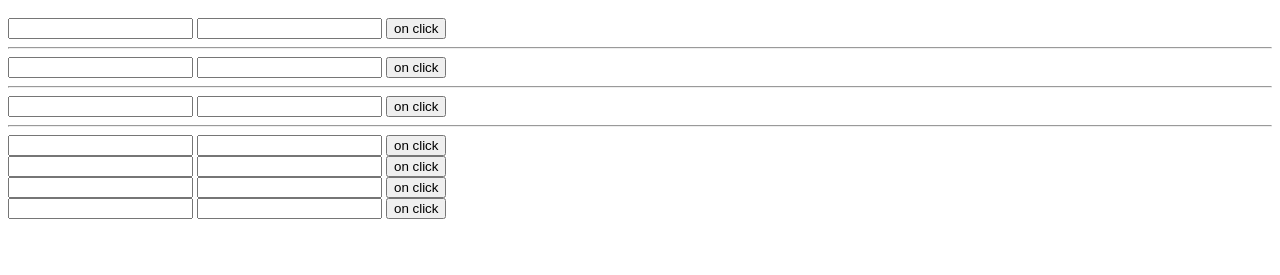
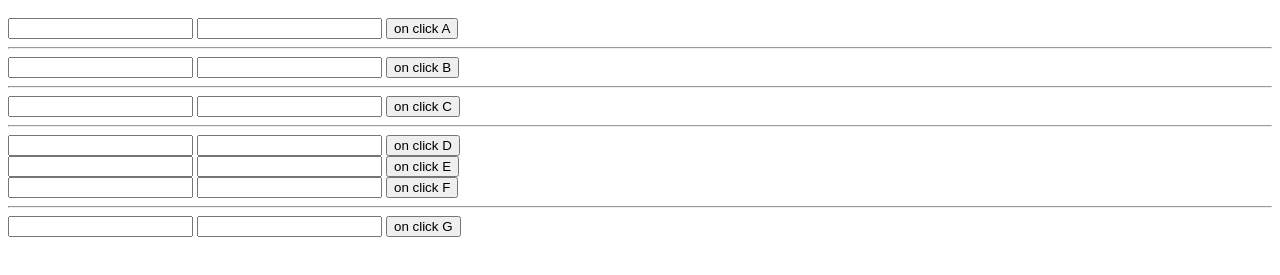
Before and after one commit to tasnim-reza/tiny-spa, a plain HTML site: page index.html in a window 1280 px wide. Shown: the part 363-638 px from the top of the page. Drawn offline with Linux system fonts and the light colour scheme.

Commit message:
resolving this keyword issues

```diff
--- a/app.js
+++ b/app.js
@@ -9,32 +9,35 @@ var ns = window.namespace('myApp');
 ns('parentControllerB', [], ['serviceA', function parentControllerB(serviceA) {
     console.log('parentControllerB loaded');
 
-    this.base = function () {
+    this.baseB = function () {
         serviceA.sayA();
-        console.log('parent controller base method called');
+        console.log('parent controller B base method called');
     }
 
 }]);
 
-ns('parentControllerA:parentControllerB', [], ['serviceA', function parentControllerA(serviceA) {
+ns('parentControllerA : parentControllerB', [], ['serviceA', function parentControllerA(serviceA) {
     console.log('parentControllerA loaded');
 
-    this.base = function () {
+    this.baseA = function () {
         serviceA.sayA();
-        console.log('parent controller base method called');
+        console.log('parent controller A base method called');
+        this.baseB();
     }
 
 }]);
 
-ns('controllerA:parentControllerA', [], ['serviceC', function controllerA(serviceC) {
+ns('controllerA : parentControllerA', [], ['serviceC', function controllerA(serviceC) {
+    var self = this;
     console.log('controller a loaded');
 
     serviceC.sayC();
 
-    this.base();
+    this.baseA();
 
     this.onclick = function () {
         console.log('fired, on click from controller A');
+        self.baseA();
     }
 }]);
 
@@ -45,24 +48,60 @@ ns('controllerB', [], ['serviceC', function controllerB(serviceC) {
     serviceC.sayC();
 }]);
 
-
-ns('parentControllerView:asView', [], ['serviceC', function parentControllerView(serviceC) {
+ns('parentController', [], ['serviceC', function parentControllerView(serviceC) {
     console.log('parentControllerView loaded');
 }]);
 
-ns('controllerC:parentControllerView', [], ['serviceC', function controllerB(serviceC) {
+ns('controllerC', [], ['serviceC', function controllerB(serviceC) {
     this.onclick = function () {
-        console.log('fired, on click  from controller B');
+        console.log('fired, on click  from controller C');
     }
     serviceC.sayC();
 }]);
 
-ns('controllerD:parentControllerView', [], ['serviceC', function controllerB(serviceC) {
+
+ns('controllerD', [], ['serviceC', function controllerD(serviceC) {
+    var counter = 0;
     this.onclick = function () {
-        console.log('fired, on click  from controller B');
+        console.log('fired, on click  from controller D');
+    }
+
+    this.base = function () {
+        counter++;
+        console.log('from base D ');
+    }
+
+    this.getCounter = function () {
+        return counter;
+    }
+
+    serviceC.sayC();
+}]);
+
+ns('controllerE', [], ['serviceC', function controllerE(serviceC) {
+    var self = this;
+    this.onclick = function () {
+        console.log('fired, on click  from controller E');
+        self.base();
     }
     serviceC.sayC();
 }]);
+
+ns('controllerF', [], ['serviceC', function controllerF(serviceC) {
+    this.onclick = function () {
+        console.log('fired, on click  from controller F : ' + this.getCounter());
+    }
+    serviceC.sayC();
+}]);
+
+
+ns('controllerG', [], ['serviceC', function controllerG(serviceC) {
+    this.onclick = function () {
+        console.log('fired, on click  from controller G');
+    }
+    serviceC.sayC();
+}]);
+
 
 ns('serviceC', [], ['serviceA', 'serviceB', function serviceC(serviceA, serviceB) {
     this.sayC = function () {
--- a/index.html
+++ b/index.html
@@ -20,7 +20,7 @@
         <input type="text" t-twoway-model="myModel" />
         <input type="text" t-model="myModel" />
         <label t-bind="myModel"></label>
-        <button t-click="onclick">on click</button>
+        <button t-click="onclick">on click A</button>
 
     </div>
     <hr />
@@ -28,7 +28,7 @@
         <input type="text" t-twoway-model="myModel" />
         <input type="text" t-model="myModel" />
         <label t-bind="myModel"></label>
-        <button t-click="onclick">on click</button>
+        <button t-click="onclick">on click B</button>
     </div>
 
     <hr />
@@ -36,7 +36,7 @@
         <input type="text" t-twoway-model="myModel" />
         <input type="text" t-model="myModel" />
         <label t-bind="myModel"></label>
-        <button t-click="onclick">on click</button>
+        <button t-click="onclick">on click C</button>
     </div>
 
     <hr />
@@ -44,28 +44,28 @@
         <input type="text" t-twoway-model="myModel" />
         <input type="text" t-model="myModel" />
         <label t-bind="myModel"></label>
-        <button t-click="onclick">on click</button>
+        <button t-click="onclick">on click D</button>
 
         <div t-controller="controllerE">
             <input type="text" t-twoway-model="myModel" />
             <input type="text" t-model="myModel" />
             <label t-bind="myModel"></label>
-            <button t-click="onclick">on click</button>
+            <button t-click="onclick">on click E</button>
         </div>
 
         <div t-controller="controllerF">
             <input type="text" t-twoway-model="myModel" />
             <input type="text" t-model="myModel" />
             <label t-bind="myModel"></label>
-            <button t-click="onclick">on click</button>
+            <button t-click="onclick">on click F</button>
         </div>
     </div>
-
+    <hr />
     <div t-controller="controllerG">
         <input type="text" t-twoway-model="myModel" />
         <input type="text" t-model="myModel" />
         <label t-bind="myModel"></label>
-        <button t-click="onclick">on click</button>
+        <button t-click="onclick">on click G</button>
     </div>
     <script src="src/http-service.js"></script>
     <script src="src/template-loader-service.js"></script>
--- a/src/t.js
+++ b/src/t.js
@@ -2,7 +2,7 @@
 
     var container = new Map();
 
-    var di = new IoC(container);
+    var di = new IoC(container, register);
     //register namespace to global
     window.namespace = namespace;
 
@@ -51,39 +51,49 @@
         //    }
         //};
 
-        return function register(serviceName, filesToBeLoaded, fn) {
+        return di.register;
+    }
+
+    function register(serviceName, filesToBeLoaded, fn) {
         var names = serviceName.split(':');
-            var funcName = names[0];
-            var viewParent = null, parent = null;
+        var funcName = names[0].trim();
+        var parent = null;
 
         if (names.length > 1) {
-                viewParent = names[1] === 'asView' ? names[0] : null;
-                parent = viewParent ? names[2] && names[2] : names[1];
+            parent = names[1].trim();
         }
 
-            if (Array.isArray(fn)) {
-                var service = fn.splice(fn.length - 1, 1)[0],
+        var service = fn && fn.splice(fn.length - 1, 1)[0],
             dependencies = fn;
 
         if (!container.has(funcName)) {
             container.set(funcName, {
                 service: service,
                 parent: parent,
-                        viewParent: viewParent,
+                viewParent: null,
                 dependencies: dependencies
             });
+        } else {
+            //comes here to override or register the callbak
+            var registeredItem = container.get(funcName);
+            if (service)
+                registeredItem.service = service;
+            if (parent)
+                registeredItem.parent = parent;
+            if (dependencies)
+                registeredItem.dependencies = dependencies;
         }
-            }
+
     };
-    }
 
 })(window);
 
 //di
-function IoC(container) {
+function IoC(container, register) {
     var viewParentCache = []; // this should be clear after route change
 
     function getInstance(funcName) {
+        // ToDo: have to think for lazy loaded controllers
         if (!container.has(funcName)) throw (funcName + ' Not found in container, please register first.');
         var referenedFunc = container.get(funcName);
 
@@ -118,6 +128,7 @@ function IoC(container) {
         return instance;
     }
 
+    this.register = register;
 
     this.get = function (name) {
         return {
@@ -139,9 +150,7 @@ function tControllerCompile(di, container) {
         if (controllers.hasOwnProperty(key)) {
             var element = controllers[key];
 
-
-            buildParentalRelation(container, controllers, 0, 0);
-
+            buildParentalRelation(di, container, controllers, 0, 0);
 
             var ctrlName = element.getAttribute('t-controller');
             var button = element.querySelector('[t-click]');
@@ -150,7 +159,7 @@ function tControllerCompile(di, container) {
     }
 }
 
-function buildParentalRelation(container, controllers, currentIdx, nextIdx) {
+function buildParentalRelation(di, container, controllers, currentIdx, nextIdx) {
     nextIdx++;
     if (nextIdx > controllers.length) {
         currentIdx++;
@@ -166,15 +175,22 @@ function buildParentalRelation(container, controllers, currentIdx, nextIdx) {
 
     if (parent.contains(child)) {
         var parentCtrlName = getControllerName(parent),
-            registeredParent = container.get(parentCtrlName),
-            childCtrlName = getControllerName(child),
-            registeredChild = container.get(childCtrlName);
+            childCtrlName = getControllerName(child);
+
+        if (!container.has(parentCtrlName))
+            di.register(parentCtrlName);
+
+        if (!container.has(childCtrlName))
+            di.register(childCtrlName);
+
+        var registeredChild = container.get(childCtrlName),
+        registeredParent = container.get(parentCtrlName);
 
         registeredParent.viewParent = parentCtrlName;
         registeredChild.parent = parentCtrlName;
     }
 
-    buildParentalRelation(container, controllers, currentIdx, nextIdx)
+    buildParentalRelation(di, container, controllers, currentIdx, nextIdx);
 }
 
 function getControllerName(elm) {
@@ -185,7 +201,7 @@ function bindEvents(di, ctrlName, button) {
     (function (localCtrlName, localButton) {
         var lCtrlName = localCtrlName, lbtn = localButton;
         var ctrlObj = di.get(lCtrlName).then(function (obj) {
-            lbtn.onclick = obj['onclick'];
+            lbtn.addEventListener('click', obj['onclick'].bind(obj), false);
             console.log(obj);
         });
     })(ctrlName, button);
```
Lines whose indentation alone changed are shown as unchanged.
